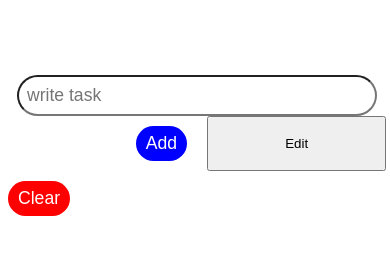
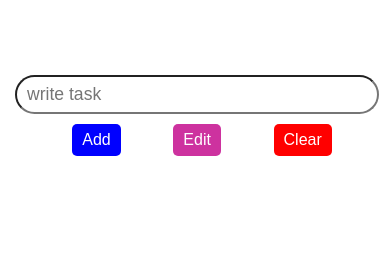
Before and after one commit to riyatiwari1919/TO_DO_List, a plain HTML site: page index.html in a window 390 px wide. Drawn offline with Linux system fonts and the light colour scheme.

Commit message:
Update style.css

```diff
--- a/style.css
+++ b/style.css
@@ -26,32 +26,30 @@ body{
 }
 .btn{
     display: grid;
-    grid-template-columns: 1fr 1fr;
+    grid-template-columns: 1fr 1fr 1fr;
     grid-template-rows: 1fr;
     column-gap: 20px;
-    /*justify-content: center;*/
+}
+.add-btn, .update-btn, .edit-btn, .save-btn, .clear-btn{
+    font-size: 1.3rem;
+    padding: 10px 20px;
+    border: 0 solid black;
+    border-radius: 5px;
+    background-color: blue;
+    color: white;
+    margin: 10px 0;
 }
 .add-btn{
     justify-self: end;
-    font-size: 1.3rem;
-    padding: 10px 20px;
-    border: 0 solid blue;
-    border-radius: 40px;
     background-color: blue;
-    color: white;
-    /*display: block;*/
-    margin: 10px 0;
+}
+.update-btn,.edit-btn,.save-btn{
+    justify-self: center;
+    background-color: rgb(205, 50, 159);
 }
 .clear-btn{
     justify-self: start;
-    font-size: 1.3rem;
-    padding: 10px 20px;
-    border: 0 solid red;
-    border-radius: 40px;
     background-color: red;
-    color: white;
-    /*display: block;*/
-    margin: 10px 0;
 }
 .task-box{
     margin-top: 50px;
@@ -97,12 +95,19 @@ body{
     background-color: rgb(204, 217, 252) !important;
 }
 .clicked{
-    box-shadow: 0 3px 4px 0 gray;
+    box-shadow: 0 3px 4px 0 black;
     opacity: 0.6;
 }
+.border-blue{
+    border: 1px solid blue;
+}
+.bg-white{
+    background-color: white;
+}
 @media only screen and (max-width: 650px){
-    .input,.add-btn,.clear-btn,.task-text{
+    .input,.add-btn,.update-btn,.edit-btn,.save-btn,.clear-btn,.task-text{
         font-size: 1.1rem;
+        padding: 7px 10px;
     }
     .task-text{
         padding: 8px;
@@ -121,6 +126,9 @@ body{
     }
 }
 @media only screen and (max-width: 480px){
+    .add-btn,.update-btn,.edit-btn,.save-btn,.clear-btn{
+        font-size: 1rem;
+    }
     .container{
         width: 97vw;
         margin: 60px 0;
@@ -128,11 +136,3 @@ body{
         min-height: 400px;
     }
 }
-@media only screen and (max-width: 400px){
-    .input{
-        padding: 8px;
-    }
-    .add-btn,.clear-btn{
-        padding: 7px 10px;
-    }
-}
```
